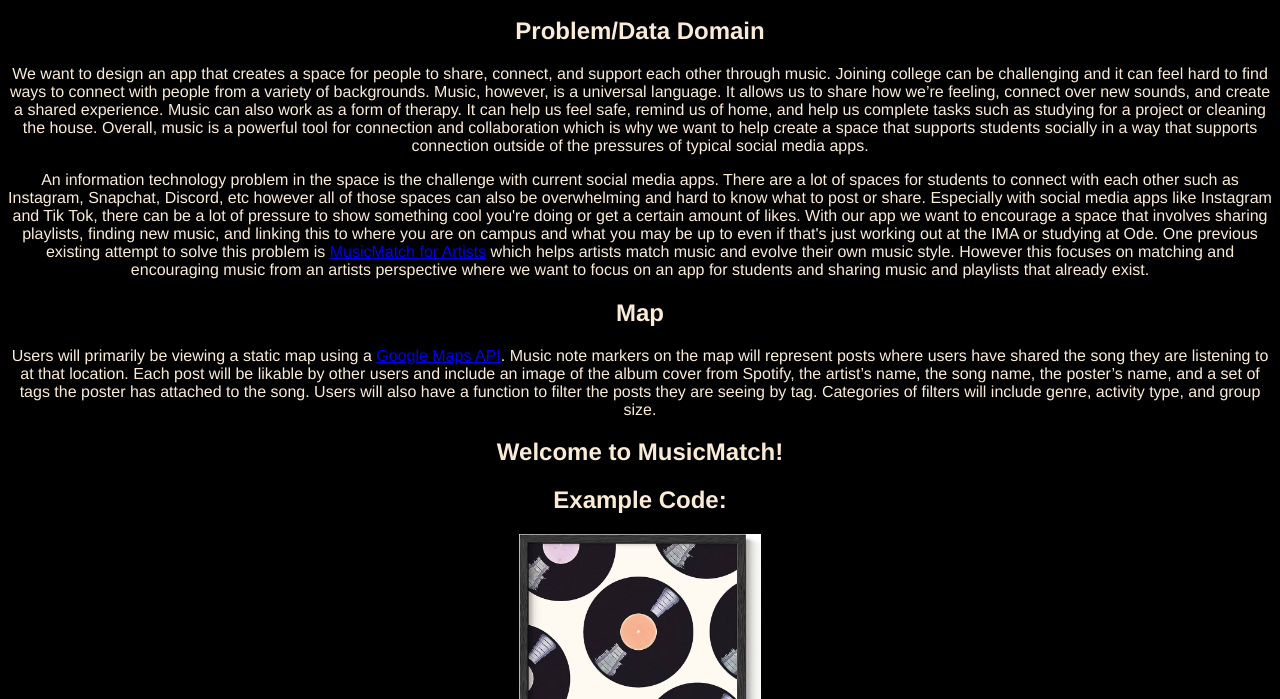
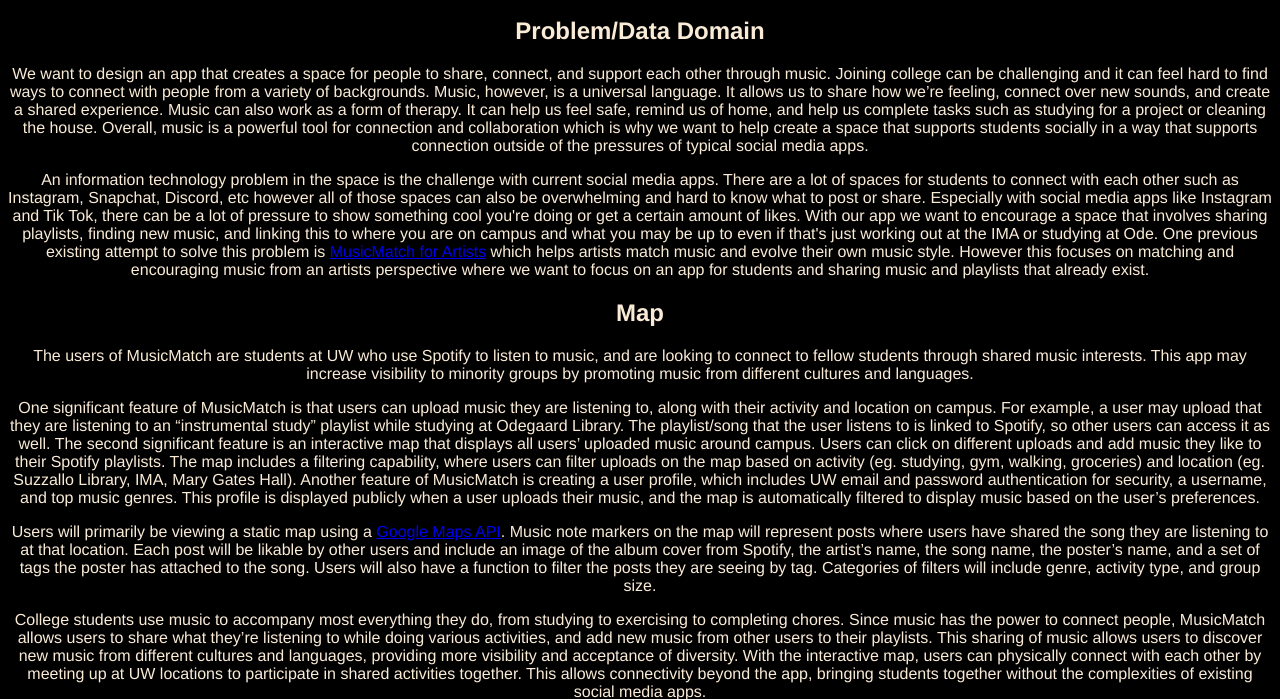
Before and after one commit to info340b-au23/project-musicmatch, a plain HTML site: page proposal.html in a window 1280 px wide. Shown: the part 101-800 px from the top of the page. Drawn offline with Linux system fonts and the light colour scheme.

Commit message:
Added parts 1, 2, 4 in app description

```diff
--- a/proposal.html
+++ b/proposal.html
@@ -46,6 +46,21 @@
         <!--map-->
         <section>
             <h2> Map </h2>
+            <p>The users of MusicMatch are students at UW who use Spotify to listen to music, and are looking to
+            connect to fellow students through shared music interests. This app may increase visibility to minority
+            groups by promoting music from different cultures and languages.</p>
+
+            <p>One significant feature of MusicMatch is that users can upload music they are listening to, along with
+            their activity and location on campus. For example, a user may upload that they are listening to an
+            “instrumental study” playlist while studying at Odegaard Library. The playlist/song that the user listens to
+            is linked to Spotify, so other users can access it as well. The second significant feature is an interactive
+            map that displays all users’ uploaded music around campus. Users can click on different uploads and add music
+            they like to their Spotify playlists. The map includes a filtering capability, where users can filter uploads
+            on the map based on activity (eg. studying, gym, walking, groceries) and location (eg. Suzzallo Library, IMA,
+            Mary Gates Hall). Another feature of MusicMatch is creating a user profile, which includes UW email and password
+            authentication for security, a username, and top music genres. This profile is displayed publicly when a user uploads
+            their music, and the map is automatically filtered to display music based on the user’s preferences.</p>
+
             <p> Users will primarily be viewing a static map using a
             <a href="https://maps.googleapis.com/maps/api/js?key=YOUR_API_KEY_HERE&callback=initMap&libraries=&v=weekly">Google
             Maps API</a>. Music note markers on the map will represent posts where users have shared the song they are listening to
@@ -53,6 +68,13 @@
             artist’s name, the song name, the poster’s name, and a set of tags the poster has attached to the song. Users will also
             have a function to filter the posts they are seeing by tag. Categories of filters will include genre, activity type, and
             group size. </p>
+
+            <p>College students use music to accompany most everything they do, from studying to exercising to completing chores.
+            Since music has the power to connect people, MusicMatch allows users to share what they’re listening to while doing various
+            activities, and add new music from other users to their playlists. This sharing of music allows users to discover new music
+            from different cultures and languages, providing more visibility and acceptance of diversity. With the interactive map, users
+            can physically connect with each other by meeting up at UW locations to participate in shared activities together. This allows
+            connectivity beyond the app, bringing students together without the complexities of existing social media apps. </p>
         </section>
 
         <!--log in page-->
```
